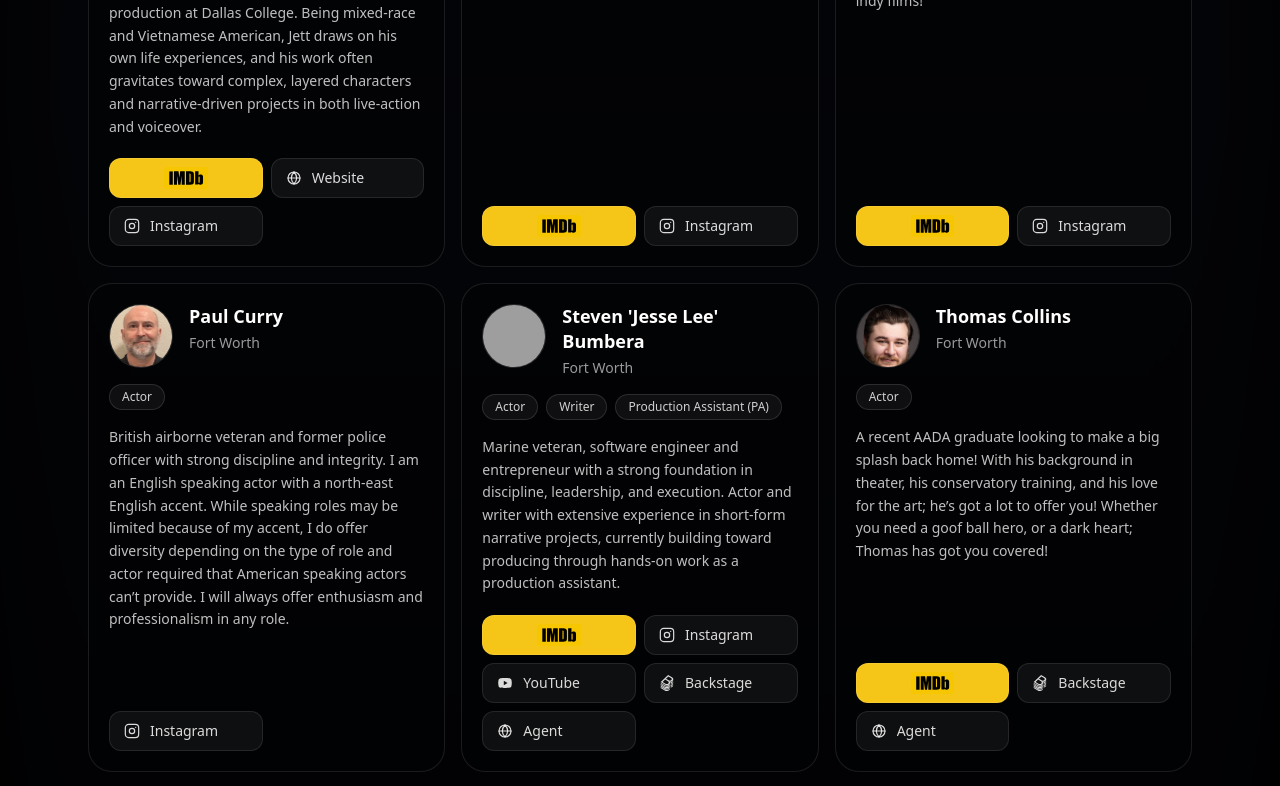
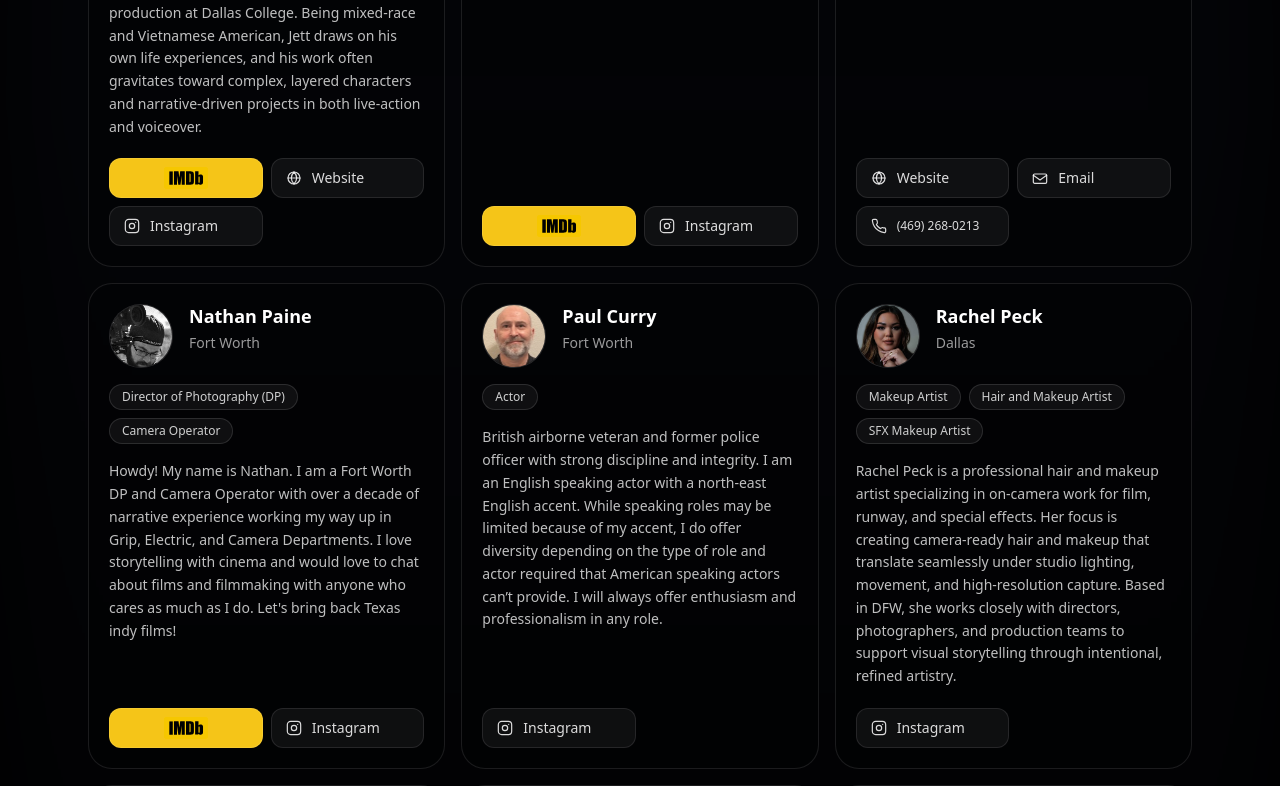
Before and after one commit to sbumbera/fort-worth-filmmakers-alliance, a Next.js app: page /roster in a window 1280 px wide. Shown: the part 1440-2226 px from the top of the page. Built offline with nearby package versions, Linux system fonts and the light colour scheme; grey boxes are pictures that could not be loaded.

Commit message:
new roster folks, new directory listings, updated directory to take more than one website

```diff
--- a/src/app/roster/page.tsx
+++ b/src/app/roster/page.tsx
@@ -93,6 +93,7 @@ const ROLE_GROUPS: RoleGroup[] = [
   {
     department: "Hair and Makeup",
     roles: [
+      "Hair and Makeup Artist",
       "Hair Stylist",
       "Key Hair Stylist",
       "Key Makeup Artist",
@@ -194,7 +195,7 @@ const SORTED_GROUPS = ROLE_GROUPS.map((g) => ({
 })).sort((a, b) => a.department.localeCompare(b.department));
 
 const DEPT_TO_ROLES = new Map<string, string[]>(
-  SORTED_GROUPS.map((g) => [g.department, g.roles])
+  SORTED_GROUPS.map((g) => [g.department, g.roles]),
 );
 
 /**
@@ -247,11 +248,11 @@ export default function MembersPage() {
         const memberRoles: string[] = Array.isArray(m.roles)
           ? m.roles
           : m.role
-          ? [m.role]
-          : [];
+            ? [m.role]
+            : [];
 
         return memberRoles.some((mr) =>
-          deptRoleSet.has(normalizeRoleLabel(mr))
+          deptRoleSet.has(normalizeRoleLabel(mr)),
         );
       });
     }
@@ -266,8 +267,8 @@ export default function MembersPage() {
       const memberRoles: string[] = Array.isArray(m.roles)
         ? m.roles
         : m.role
-        ? [m.role]
-        : [];
+          ? [m.role]
+          : [];
 
       return memberRoles.some((mr) => normalizeRoleLabel(mr) === selected);
     });
@@ -279,7 +280,7 @@ export default function MembersPage() {
 
   const visible = useMemo(
     () => roleFiltered.slice(0, visibleCount),
-    [roleFiltered, visibleCount]
+    [roleFiltered, visibleCount],
   );
 
   const canLoadMore = visibleCount < roleFiltered.length;
@@ -331,7 +332,7 @@ export default function MembersPage() {
               <LoadMoreButton
                 onClick={() =>
                   setVisibleCount((v) =>
-                    Math.min(roleFiltered.length, v + PAGE_SIZE)
+                    Math.min(roleFiltered.length, v + PAGE_SIZE),
                   )
                 }
               />
--- a/src/components/directory/DirectoryCard.tsx
+++ b/src/components/directory/DirectoryCard.tsx
@@ -1,14 +1,27 @@
 // src/components/directory/DirectoryCard.tsx
-import type { DirectoryItem } from "@/data/directory";
+import type { DirectoryItem, DirectoryLink } from "@/data/directory";
 import DirectoryLinkButton from "@/components/directory/DirectoryLinkButton";
 
+function getPrimaryLink(links: DirectoryLink[]) {
+  // Preferred: explicitly marked primary website
+  const explicitPrimary = links.find(
+    (l) => l.kind === "website" && l.placement === "primary",
+  );
+  if (explicitPrimary) return explicitPrimary;
+
+  // Backwards compatible default: first website link
+  return links.find((l) => l.kind === "website");
+}
+
 export default function DirectoryCard({ item }: { item: DirectoryItem }) {
-  const website = item.links.find((l) => l.kind === "website");
-  const socials = item.links.filter((l) => l.kind !== "website");
+  const primary = getPrimaryLink(item.links);
+
+  // Everything except the primary link goes to the footer.
+  // This naturally allows "extra websites" to be displayed in footer.
+  const footerLinks = item.links.filter((l) => l !== primary);
 
   return (
     <div className="h-full rounded-3xl border border-white/10 bg-black/25 p-5">
-      {/* Make the card a column so we can pin buttons to the bottom */}
       <div className="flex h-full flex-col">
         {/* Header */}
         <div className="flex items-start justify-between gap-4">
@@ -23,9 +36,9 @@ export default function DirectoryCard({ item }: { item: DirectoryItem }) {
             ) : null}
           </div>
 
-          {website ? (
+          {primary ? (
             <div className="shrink-0">
-              <DirectoryLinkButton link={website} />
+              <DirectoryLinkButton link={primary} />
             </div>
           ) : null}
         </div>
@@ -33,11 +46,11 @@ export default function DirectoryCard({ item }: { item: DirectoryItem }) {
         {/* Body */}
         <div className="mt-3 text-sm text-white/75">{item.description}</div>
 
-        {/* Footer: pinned to bottom */}
-        {socials.length > 0 ? (
+        {/* Footer */}
+        {footerLinks.length > 0 ? (
           <div className="mt-auto pt-4">
             <div className="flex flex-wrap gap-2">
-              {socials.map((l) => (
+              {footerLinks.map((l) => (
                 <DirectoryLinkButton
                   key={`${item.name}-${l.kind}-${l.href}`}
                   link={l}
--- a/src/data/directory.ts
+++ b/src/data/directory.ts
@@ -16,6 +16,17 @@ export type DirectoryLink = {
   kind: LinkKind;
   href: string;
   label?: string;
+
+  /**
+   * Optional placement control:
+   * - "primary": shown in the top-right slot (used mainly for the main website)
+   * - "footer": forced into the bottom button group
+   *
+   * If omitted, existing behavior applies:
+   * - the first website becomes primary
+   * - all other links go to footer
+   */
+  placement?: "primary" | "footer";
 };
 
 export type MeetupRecurrence =
@@ -1062,7 +1073,7 @@ const SECTIONS_RAW: Array<
   // ==========================================================================
   {
     id: "studios",
-    title: "Studios and Soundstages",
+    title: "Studios, Soundstages, Production Companies",
     subtitle:
       "From self-serve rental listings to major studio campuses shaping the region’s production capacity.",
     items: [
@@ -1359,6 +1370,49 @@ const SECTIONS_RAW: Array<
             kind: "instagram",
             href: "https://www.instagram.com/vfxstudiosga/",
             label: "Instagram",
+          },
+        ],
+      },
+      {
+        name: "Drip Content Media House",
+        location: "Arlington TX",
+        description:
+          "Drip Content Media House is a creative production company specializing in branded video, social content, and media strategy for businesses and creators. They produce engaging, high-quality content across platforms including web, social, and streaming outlets.",
+        links: [
+          {
+            kind: "website",
+            href: "https://dripcontentmediahouse.com/",
+            label: "Website",
+          },
+          {
+            kind: "facebook",
+            href: "https://www.facebook.com/dripcontentmediahouse/",
+            label: "Facebook",
+          },
+          {
+            kind: "instagram",
+            href: "https://www.instagram.com/dripcontentmediahouse/",
+            label: "Instagram",
+          },
+          {
+            kind: "youtube",
+            href: "https://www.youtube.com/@dripcontentmediahouse",
+            label: "YouTube",
+          },
+          {
+            kind: "phone",
+            href: "tel:+18172352699",
+            label: "(817) 235-2699",
+          },
+          {
+            kind: "phone",
+            href: "tel:+16822222435",
+            label: "(682) 222-2435",
+          },
+          {
+            kind: "email",
+            href: "mailto:info@dripcontentmedia.com",
+            label: "Email",
           },
         ],
       },
@@ -2164,6 +2218,11 @@ const SECTIONS_RAW: Array<
           "Fort Worth Actors Studio offers on-camera acting classes for teens and adults with recurring Monday and Tuesday night sessions (Acting for the Camera, 6:45-9:15 PM), focusing on cold reading, audition skills, scene study, and improv to help students grow as confident performers in film and TV.",
         links: [
           { kind: "website", href: "https://fwactors.com", label: "Website" },
+          {
+            kind: "instagram",
+            href: "https://www.instagram.com/fortworthactorsstudio/",
+            label: "Instagram",
+          },
         ],
         meetups: [
           {
@@ -2368,6 +2427,68 @@ const SECTIONS_RAW: Array<
           },
         ],
       },
+      {
+        name: "Aurora Technocrane (Aurora Digital Cinema)",
+        location: "Dallas, TX",
+        description:
+          "Professional Technocrane rentals and operator services for film, commercial, and broadcast productions in North Texas. Their telescoping crane systems enable smooth, precise cinematic camera movement for complex on-set shots.",
+        links: [
+          {
+            kind: "website",
+            href: "https://www.auroradigitalcinema.com/technocrane",
+            label: "Website",
+          },
+          {
+            kind: "instagram",
+            href: "https://www.instagram.com/aurora_technocrane/",
+            label: "Instagram",
+          },
+          {
+            kind: "phone",
+            href: "tel:+18177970317",
+            label: "(817) 797-0317",
+          },
+          {
+            kind: "email",
+            href: "mailto:Bhester2000@gmail.com",
+            label: "Email",
+          },
+        ],
+      },
+      {
+        name: "AB Squared Rentals",
+        location: "Dallas, TX",
+        description:
+          "AB Squared Rentals offers a wide range of production supply rentals including vehicles, walkies, traffic gear, tents, tables, and on-set production equipment for film and media projects. They serve the Dallas production community with dependable gear and flexible rental options. :contentReference[oaicite:0]{index=0}",
+        links: [
+          {
+            kind: "website",
+            href: "https://www.absquaredrentals.com/",
+            label: "Website",
+            placement: "primary",
+          },
+          {
+            kind: "website",
+            href: "https://abf22b-67.myshopify.com/",
+            label: "Merch",
+          },
+          {
+            kind: "instagram",
+            href: "https://www.instagram.com/absquaredrentals/",
+            label: "Instagram",
+          },
+          {
+            kind: "phone",
+            href: "tel:+16304848016",
+            label: "(630) 484-8016",
+          },
+          {
+            kind: "email",
+            href: "mailto:rentals@absquaredrentals.com",
+            label: "Email",
+          },
+        ],
+      },
     ],
   },
 ];
--- a/src/data/members.ts
+++ b/src/data/members.ts
@@ -288,4 +288,53 @@ export const MEMBERS: Member[] = [
       },
     ],
   },
+  {
+    name: "Rachel Peck",
+    location: "Dallas",
+    roles: ["Makeup Artist", "Hair and Makeup Artist", "SFX Makeup Artist"],
+    bio: "Rachel Peck is a professional hair and makeup artist specializing in on-camera work for film, runway, and special effects. Her focus is creating camera-ready hair and makeup that translate seamlessly under studio lighting, movement, and high-resolution capture. Based in DFW, she works closely with directors, photographers, and production teams to support visual storytelling through intentional, refined artistry.",
+    image: {
+      src: "/members/r-peck.jpg",
+      alt: "Rachel Peck",
+    },
+    links: [
+      {
+        kind: "instagram",
+        href: "https://www.instagram.com/makeupxrachel",
+        label: "Instagram",
+      },
+    ],
+  },
+  {
+    name: 'Michelle "Vee" McGehee',
+    location: "Fort Worth",
+    roles: [
+      "Makeup Artist",
+      "Hair and Makeup Artist",
+      "SFX Makeup Artist",
+      "Key Makeup Artist",
+    ],
+    bio: 'Michelle "Vee" McGehee is a seasoned hair, makeup, and makeup effects professional with over 20 years of experience in production.',
+    image: {
+      src: "/members/m-mcgehee3.jpg",
+      alt: 'Michelle "Vee" McGehee',
+    },
+    links: [
+      {
+        kind: "website",
+        href: "https://www.makeupartbyvivienne.com",
+        label: "Website",
+      },
+      {
+        kind: "email",
+        href: "mailto:Vforvermuth@gmail.com",
+        label: "Email",
+      },
+      {
+        kind: "phone",
+        href: "tel:+14692680213",
+        label: "(469) 268-0213",
+      },
+    ],
+  },
 ];
```
Also changed, not shown: public/members/m-mcgehee3.jpg (added), public/members/r-peck.jpg (added).
